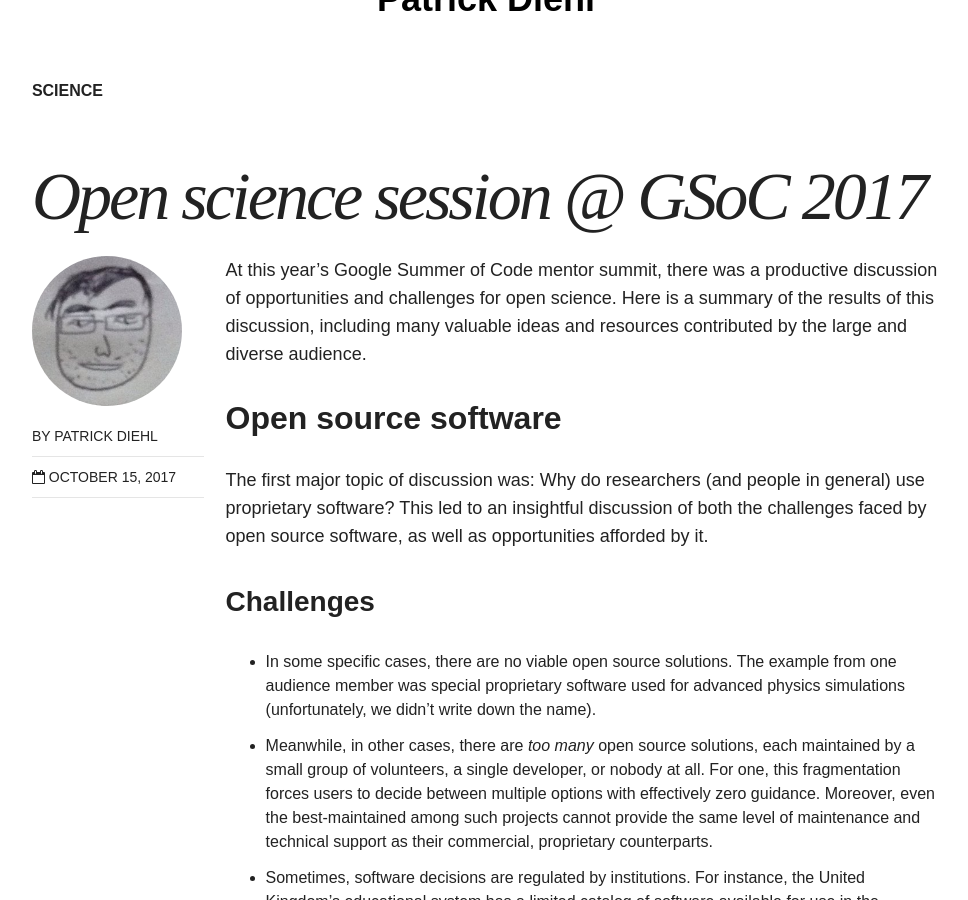
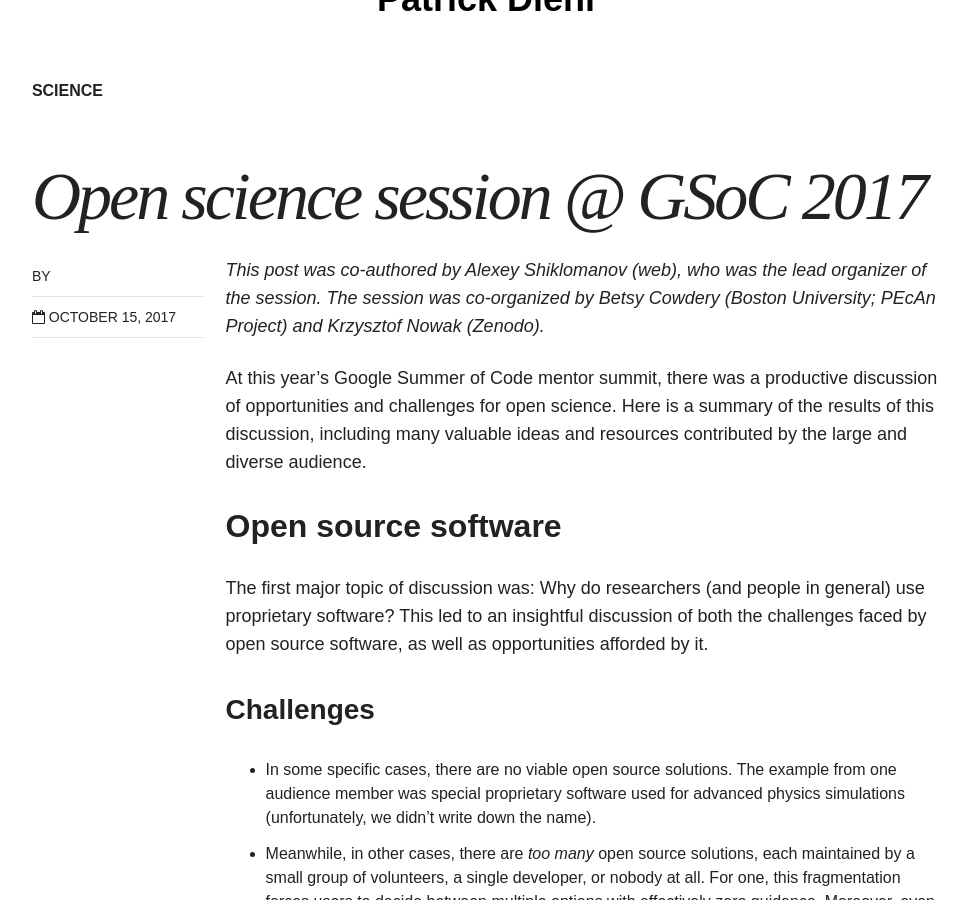
Before and after one commit to diehlpk/diehlpk.github.io, a Jekyll site: the page built from _posts/blog/2017-10-15-gsoc-open-science.md, in a window 1280 px wide and 900 px high, scrolled down 348 px. Shown: the whole window, without its empty margins (154-1122 px from the left). Built offline with Jekyll 4.4.1, drawn with Linux system fonts in a browser that asks for light colours; nearby versions of some CDN libraries.

```diff
--- a/_posts/blog/2017-10-15-gsoc-open-science.md
+++ b/_posts/blog/2017-10-15-gsoc-open-science.md
@@ -3,8 +3,10 @@ layout: post
 title: Open science session @ GSoC 2017
 categories: blog
 tags: [science]
-author: diehlpk
+author: diehlpk,ashiklom
 ---
+
+_This post was co-authored by Alexey Shiklomanov ([web](https://ashiklom.github.io)), who was the lead organizer of the session. The session was co-organized by Betsy Cowdery (Boston University; PEcAn Project) and Krzysztof Nowak (Zenodo)._
 
 At this year's Google Summer of Code mentor summit, there was a productive discussion of opportunities and challenges for open science. Here is a summary of the results of this discussion, including many valuable ideas and resources contributed by the large and diverse audience.
 
```
